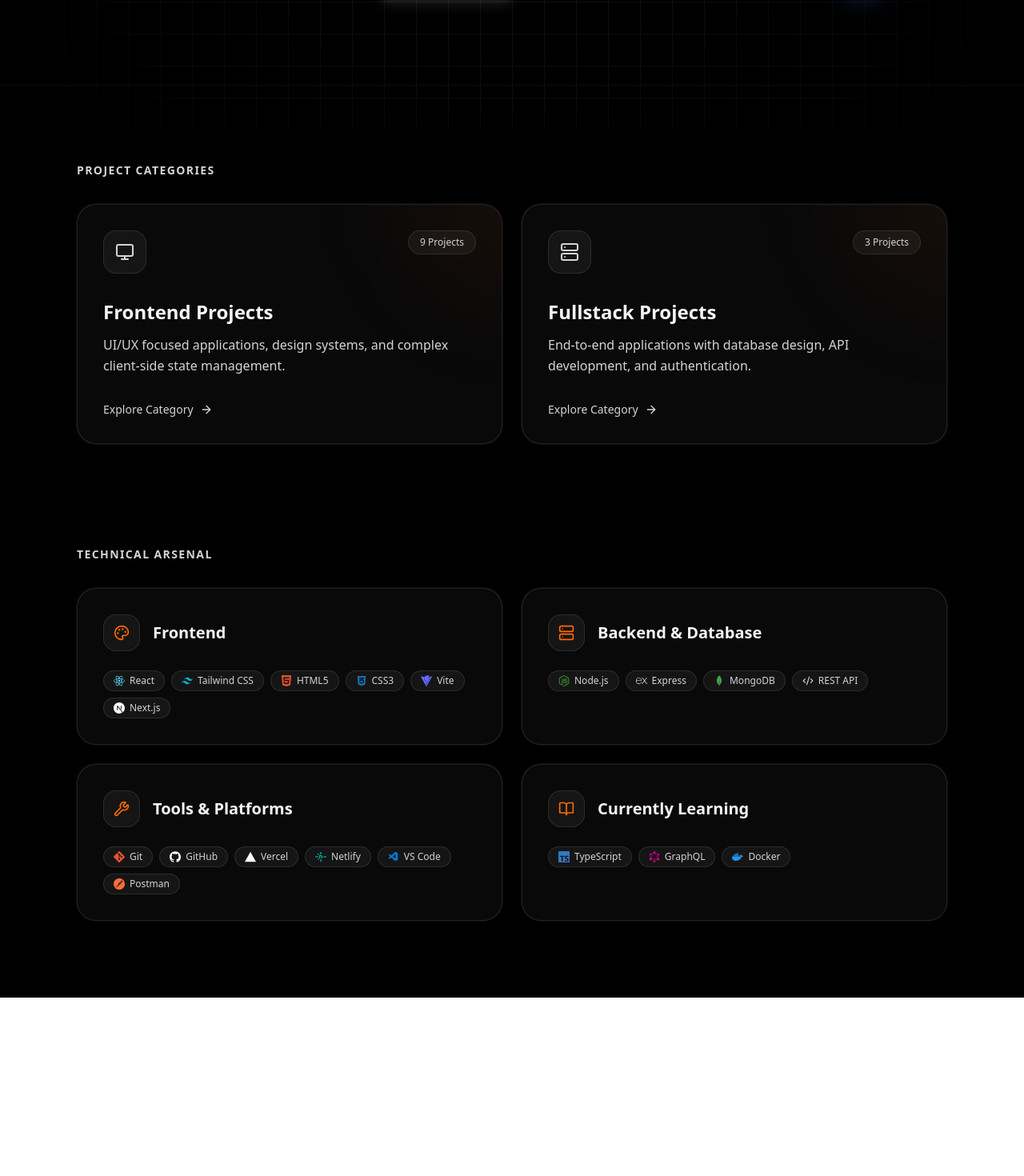
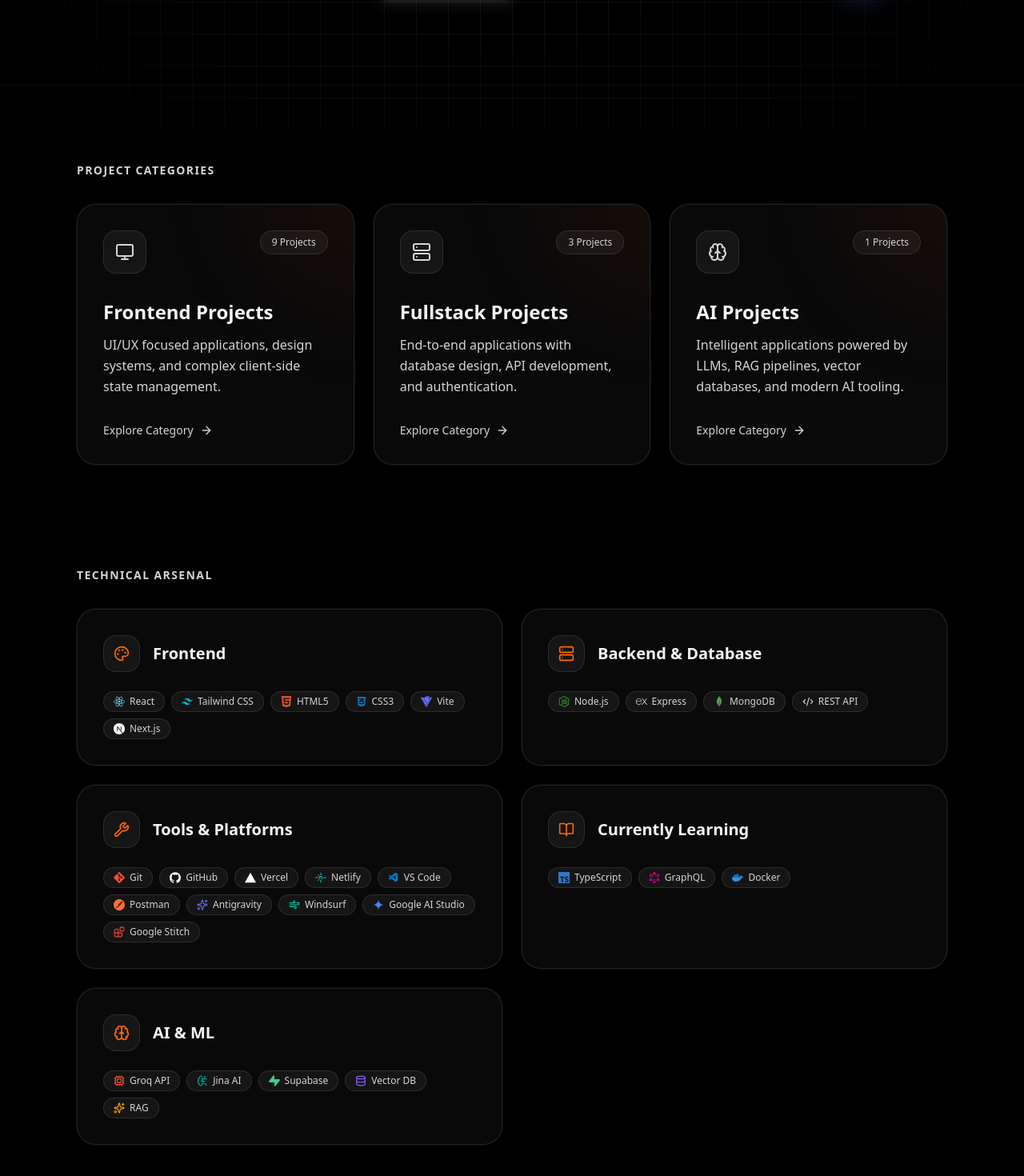
Before and after one commit to Qaziaaaa/project-showcase, a React (Vite) app: page / in a window 1280 px wide. Shown: the part 638-2108 px from the top of the page at 80% size. Before the commit the page ends 1885 px from the top, so only its background shows below. Built offline with nearby package versions, Linux system fonts and the light colour scheme.

Commit message:
feat: add AI section, MyDocChat project, and new skills/tools

```diff
--- a/src/App.tsx
+++ b/src/App.tsx
@@ -10,6 +10,7 @@
 const Home = lazy(() => import('./pages/Home').then(m => ({ default: m.Home })));
 const FrontendProjects = lazy(() => import('./pages/FrontendProjects').then(m => ({ default: m.FrontendProjects })));
 const FullstackProjects = lazy(() => import('./pages/FullstackProjects').then(m => ({ default: m.FullstackProjects })));
+const AiProjects = lazy(() => import('./pages/AiProjects').then(m => ({ default: m.AiProjects })));
 const ProjectDetail = lazy(() => import('./pages/ProjectDetail').then(m => ({ default: m.ProjectDetail })));
 
 export default function App() {
@@ -30,6 +31,7 @@
                 <Route path="/" element={<Home />} />
                 <Route path="/frontend" element={<FrontendProjects />} />
                 <Route path="/fullstack" element={<FullstackProjects />} />
+                <Route path="/ai" element={<AiProjects />} />
                 <Route path="/project/:slug" element={<ProjectDetail />} />
               </Routes>
             </Suspense>
--- a/src/components/Navbar.tsx
+++ b/src/components/Navbar.tsx
@@ -26,6 +26,9 @@
             <Link to="/fullstack" className={isActive('/fullstack')}>
               Fullstack
             </Link>
+            <Link to="/ai" className={isActive('/ai')}>
+              AI
+            </Link>
             <a href="/resume.pdf" target="_blank" rel="noopener noreferrer" className="flex items-center gap-1.5 text-zinc-300 hover:text-white transition-colors">
               <BookOpen className="w-4 h-4" aria-hidden="true" />
               <span>Resume</span>
@@ -49,6 +52,9 @@
             <Link to="/fullstack" className={isActive('/fullstack')} aria-label="Fullstack Projects">
               FS
             </Link>
+            <Link to="/ai" className={isActive('/ai')} aria-label="AI Projects">
+              AI
+            </Link>
           </div>
         </div>
       </Container>
--- a/src/components/TechIcon.tsx
+++ b/src/components/TechIcon.tsx
@@ -26,11 +26,13 @@
   SiVercel,
   SiNetlify,
   SiDocker,
-  SiPostman
+  SiPostman,
+  SiSupabase,
+  SiGooglegemini
 } from 'react-icons/si';
 import { FaCss3Alt, FaAws } from 'react-icons/fa';
 import { VscVscode } from 'react-icons/vsc';
-import { Code2 } from 'lucide-react';
+import { Code2, Cpu, Wind, Sparkles, Blocks, BrainCircuit, Database } from 'lucide-react';
 
 interface TechIconProps {
   name: string;
@@ -73,6 +75,15 @@
       case 'vscode': return <VscVscode className="w-3.5 h-3.5 text-[#007ACC]" />;
       case 'postman': return <SiPostman className="w-3.5 h-3.5 text-[#FF6C37]" />;
       case 'aws': return <FaAws className="w-3.5 h-3.5 text-white" />;
+      case 'groqapi': return <Cpu className="w-3.5 h-3.5 text-[#F55036]" />;
+      case 'jinaai': return <BrainCircuit className="w-3.5 h-3.5 text-[#009688]" />;
+      case 'supabase': return <SiSupabase className="w-3.5 h-3.5 text-[#3ECF8E]" />;
+      case 'vectordb': return <Database className="w-3.5 h-3.5 text-[#8B5CF6]" />;
+      case 'rag': return <Sparkles className="w-3.5 h-3.5 text-[#F59E0B]" />;
+      case 'antigravity': return <Sparkles className="w-3.5 h-3.5 text-[#6366F1]" />;
+      case 'windsurf': return <Wind className="w-3.5 h-3.5 text-[#00D4AA]" />;
+      case 'googleaistudio': return <SiGooglegemini className="w-3.5 h-3.5 text-[#4285F4]" />;
+      case 'googlestitch': return <Blocks className="w-3.5 h-3.5 text-[#EA4335]" />;
       default: return <Code2 className="w-3.5 h-3.5 text-gray-300" />;
     }
   };
--- a/src/data/projects.ts
+++ b/src/data/projects.ts
@@ -1,7 +1,7 @@
 export type Project = {
   slug: string;
   title: string;
-  category: 'frontend' | 'fullstack';
+  category: 'frontend' | 'fullstack' | 'ai';
   description: string;
   role: string;
   tech: string[];
@@ -142,5 +142,16 @@
     github: 'https://github.com/mazharktk5/css-website.git',
     live: 'https://cssuop.org/',
     image: 'https://picsum.photos/seed/css-website/800/500?blur=2'
+  },
+  {
+    slug: 'mydocchat',
+    title: 'MyDocChat',
+    category: 'ai',
+    description: 'An AI-powered document chatbot that lets you upload documents and have intelligent conversations with your content using RAG (Retrieval-Augmented Generation).',
+    role: 'Built the full AI pipeline including document ingestion, vector embeddings with Jina AI, semantic search via vector database, and conversational AI powered by Groq API with Supabase as the backend.',
+    tech: ['React', 'Groq API', 'Jina AI', 'Supabase', 'Vector DB', 'Tailwind CSS', 'TypeScript'],
+    github: 'https://github.com/Qaziaaaa/mydocchat',
+    live: 'https://mydocchat.vercel.app',
+    image: 'https://picsum.photos/seed/mydocchat/800/500?blur=2'
   }
 ];
--- /dev/null
+++ b/src/pages/AiProjects.tsx
@@ -0,0 +1,43 @@
+import { useState } from 'react';
+import { Container } from '../components/Container';
+import { ProjectCard } from '../components/ProjectCard';
+import { projects } from '../data/projects';
+
+export function AiProjects() {
+  const [visibleCount, setVisibleCount] = useState(3);
+  const aiProjects = projects.filter(p => p.category === 'ai');
+
+  const loadMore = () => {
+    setVisibleCount(prev => prev + 3);
+  };
+
+  return (
+    <div className="py-12 md:py-16">
+      <Container>
+        <div className="mb-12">
+          <h1 className="text-3xl font-bold text-white mb-4">AI Projects</h1>
+          <p className="text-lg text-gray-300 max-w-2xl">
+            Intelligent applications powered by large language models, RAG pipelines, vector databases, and modern AI tooling.
+          </p>
+        </div>
+
+        <div className="grid grid-cols-1 md:grid-cols-2 lg:grid-cols-3 gap-6">
+          {aiProjects.slice(0, visibleCount).map(project => (
+            <ProjectCard key={project.slug} project={project} />
+          ))}
+        </div>
+
+        {visibleCount < aiProjects.length && (
+          <div className="mt-12 flex justify-center">
+            <button
+              onClick={loadMore}
+              className="px-8 py-4 bg-orange-500 hover:bg-orange-600 text-white rounded-full font-medium transition-all duration-300 hover:scale-105 active:scale-95 shadow-lg shadow-orange-500/20"
+            >
+              Load More Projects
+            </button>
+          </div>
+        )}
+      </Container>
+    </div>
+  );
+}
--- a/src/pages/Home.tsx
+++ b/src/pages/Home.tsx
@@ -1,7 +1,7 @@
 import { Container } from '../components/Container';
 import { CategoryCard } from '../components/CategoryCard';
 import { projects } from '../data/projects';
-import { Github, Palette, Server, Wrench, BookOpen, Monitor, Database, Layout } from 'lucide-react';
+import { Github, Palette, Server, Wrench, BookOpen, Monitor, Database, Layout, Brain } from 'lucide-react';
 import { TechIcon } from '../components/TechIcon';
 import { SiReact, SiTailwindcss, SiTypescript, SiNextdotjs, SiNodedotjs, SiPostgresql } from 'react-icons/si';
 
@@ -17,6 +17,7 @@
 export function Home() {
   const frontendCount = projects.filter(p => p.category === 'frontend').length;
   const fullstackCount = projects.filter(p => p.category === 'fullstack').length;
+  const aiCount = projects.filter(p => p.category === 'ai').length;
 
   const skills = [
     {
@@ -32,12 +33,17 @@
     {
       category: "Tools & Platforms",
       icon: <Wrench className="w-5 h-5 text-orange-500" aria-hidden="true" />,
-      items: ['Git', 'GitHub', 'Vercel', 'Netlify', 'VS Code', 'Postman']
+      items: ['Git', 'GitHub', 'Vercel', 'Netlify', 'VS Code', 'Postman', 'Antigravity', 'Windsurf', 'Google AI Studio', 'Google Stitch']
     },
     {
       category: "Currently Learning",
       icon: <BookOpen className="w-5 h-5 text-orange-500" aria-hidden="true" />,
       items: ['TypeScript', 'GraphQL', 'Docker']
+    },
+    {
+      category: "AI & ML",
+      icon: <Brain className="w-5 h-5 text-orange-500" aria-hidden="true" />,
+      items: ['Groq API', 'Jina AI', 'Supabase', 'Vector DB', 'RAG']
     }
   ];
 
@@ -81,6 +87,7 @@
             <span className="flex items-center gap-2"><Monitor className="w-4 h-4 text-gray-300" aria-hidden="true"/> Frontend</span>
             <span className="flex items-center gap-2"><Server className="w-4 h-4 text-gray-300" aria-hidden="true"/> Backend</span>
             <span className="flex items-center gap-2"><Database className="w-4 h-4 text-gray-300" aria-hidden="true"/> Database</span>
+            <span className="flex items-center gap-2"><Brain className="w-4 h-4 text-gray-300" aria-hidden="true"/> AI / ML</span>
             <span className="flex items-center gap-2"><Layout className="w-4 h-4 text-gray-300" aria-hidden="true"/> UI/UX</span>
           </div>
 
@@ -102,7 +109,7 @@
           {/* Categories Section */}
           <div id="categories" className="mb-32">
             <h2 className="text-sm font-bold text-zinc-300 uppercase tracking-widest mb-8">Project Categories</h2>
-            <div className="grid grid-cols-1 md:grid-cols-2 gap-6">
+            <div className="grid grid-cols-1 md:grid-cols-2 lg:grid-cols-3 gap-6">
               <CategoryCard
                 title="Frontend Projects"
                 description="UI/UX focused applications, design systems, and complex client-side state management."
@@ -116,6 +123,13 @@
                 href="/fullstack"
                 count={fullstackCount}
                 icon={<Server className="w-6 h-6" />}
+              />
+              <CategoryCard
+                title="AI Projects"
+                description="Intelligent applications powered by LLMs, RAG pipelines, vector databases, and modern AI tooling."
+                href="/ai"
+                count={aiCount}
+                icon={<Brain className="w-6 h-6" />}
               />
             </div>
           </div>
```
